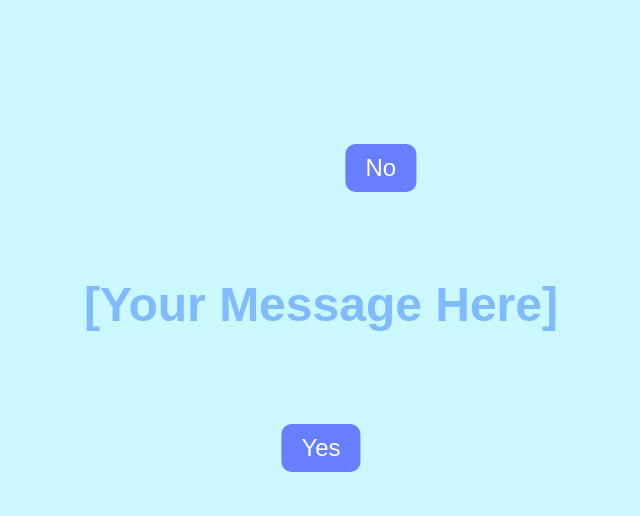
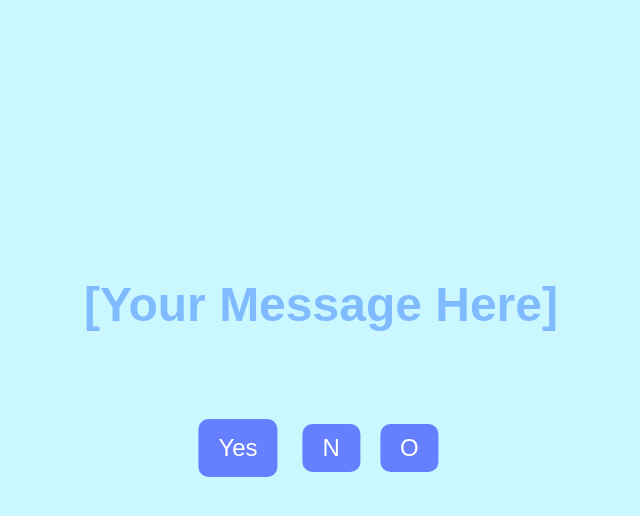
Before and after one commit to davide-muzzi/web-message, a plain HTML site: page index.html in a window 1280 px wide. Both pictures are taken after a click on the button "No". Shown: the whole page, without its empty margins (319-959 px from the left). Drawn offline with Linux system fonts and the light colour scheme.

Commit message:
Made the No-Button a bit funnier hehe

```diff
--- a/index.html
+++ b/index.html
@@ -3,18 +3,20 @@
 <head>
     <meta charset="UTF-8">
     <meta name="viewport" content="width=device-width, initial-scale=1.0">
-    <title>Web Message</title>
+    <title>Web Message</title> <!-- Placeholder -->
     <link rel="stylesheet" href="styles.css">
 </head>
 <body>
     <div class="container">
-        <h1 id="big-text">[Your Message Here]</h1>
+        <h1 id="big-text">[Your Message Here]</h1> <!-- Placeholder -->
         <div class="button-container">
-            <button id="yes-button">Yes</button>
-            <button id="no-button">No</button>
+            <button id="yes-button">Yes</button> <!-- (Placeholder) -->
+            <div id="no-button-container">
+                <button id="no-button">No</button> <!-- (Placeholder) -->
+            </div>
         </div>
         <div id="yes-content" class="hidden">
-            <img src="placeholder.jpg" alt="Your Image/GIF Here">
+            <img src="placeholder.jpg" alt="Replace Placeholder Here"> <!-- Placeholder -->
         </div>
     </div>
     <script src="script.js"></script>
--- a/script.js
+++ b/script.js
@@ -28,9 +28,35 @@ const moveSteps = [
     { x: "-20vw", y: "30vh" }
 ];
 
+let moving = true;
 noButton.addEventListener("mouseover", function() {
-    let move = moveSteps[moveIndex];
-    noButton.style.position = "absolute";
-    noButton.style.transform = `translate(${move.x}, ${move.y})`;
-    moveIndex = (moveIndex + 1) % moveSteps.length;
+    if (moving) {
+        setTimeout(() => {
+            let move = moveSteps[moveIndex];
+            noButton.style.position = "absolute";
+            noButton.style.transform = `translate(${move.x}, ${move.y})`;
+            moveIndex = (moveIndex + 1) % moveSteps.length;
+        }, 75); // Short delay before moving, adjust to reaction speed
+    }
 });
+
+noButton.addEventListener("click", function() {
+    moving = false;
+    document.getElementById("no-button-container").innerHTML = `
+        <button class="split-button" id="n-button">N</button>
+        <button class="split-button" id="o-button">O</button>
+    `;
+    document.getElementById("n-button").addEventListener("click", function() {
+        this.outerHTML = `
+            <button class="split-button">I</button>
+            <button class="split-button">\\</button>
+            <button class="split-button">I</button>
+        `;
+    });
+    document.getElementById("o-button").addEventListener("click", function() {
+        this.outerHTML = `
+            <button class="split-button">(</button>
+            <button class="split-button">)</button>
+        `;
+    });
+});
--- a/styles.css
+++ b/styles.css
@@ -33,6 +33,11 @@ h1 {
     gap: 20px;
 }
 
+#no-button-container {
+    display: flex;
+    gap: 10px;
+}
+
 button {
     padding: 10px 20px;
     font-size: 1.5rem;
@@ -53,6 +58,17 @@ button:hover {
     display: none;
 }
 
+.split-button {
+    display: inline-block;
+    margin: 5px;
+    font-size: 1.5rem;
+    border: none;
+    background: #667fff;
+    color: white;
+    cursor: pointer;
+    position: relative;
+}
+
 #yes-content img {
     width: 300px;
     margin-top: 20px;
```
